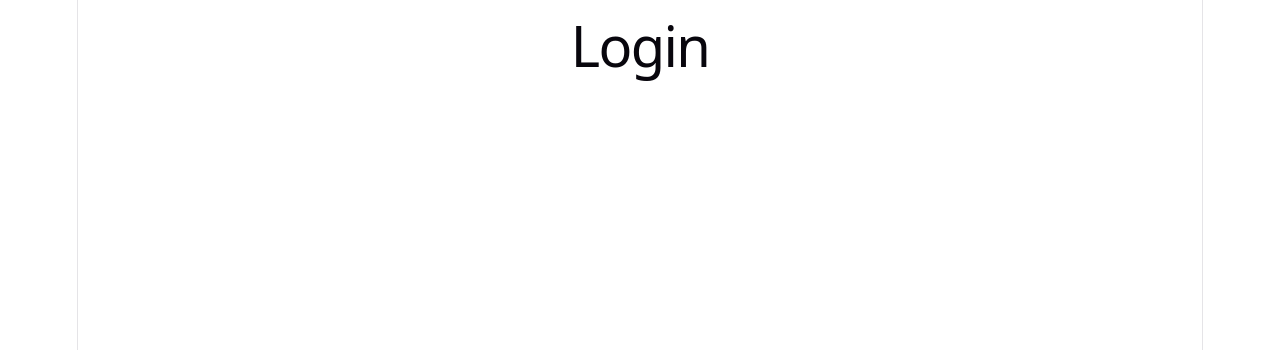
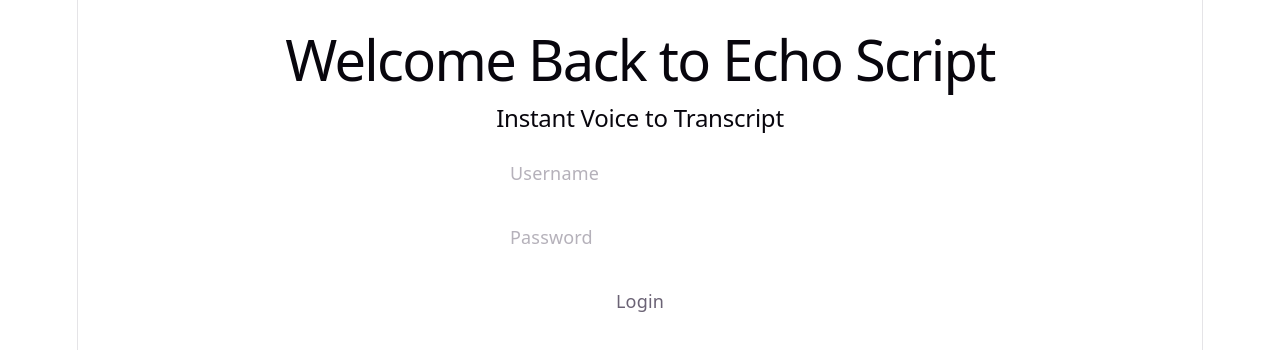
Before and after one commit to Virrender/echo-script-ai, a React app in the folder frontend/: page / in a window 1280 px wide. Shown: the top 350 px of the page. Built offline with nearby package versions, Linux system fonts and the light colour scheme; the HTML template or start-up script is replaced by a standard one.

Commit message:
Connect login page to FastAPI authentication

```diff
--- a/frontend/src/components/Navbar.jsx
+++ b/frontend/src/components/Navbar.jsx
@@ -22,9 +22,9 @@
             <div className="flex items-center gap-3">
 
 
-                <h2>Login</h2>
+                <h2>User Profile</h2>
 
-                <h2>Signup</h2>
+
 
 
             </div>
--- a/frontend/src/pages/Dashboard.jsx
+++ b/frontend/src/pages/Dashboard.jsx
@@ -11,13 +11,13 @@
   const [sidebaropen, setSidebaropen]= useState(true);
   const [recordings, setRecordings] = useState([]);
 
-useEffect(() =>{
-  fetch("http://127.0.0.1:8000/recordings")
-      .then(response => response.json())
-      .then(data =>{
-        setRecordings(data);
-      })
-},[]);
+// useEffect(() =>{
+//   fetch("http://127.0.0.1:8000/recordings")
+//       .then(response => response.json())
+//       .then(data =>{
+//         setRecordings(data);
+//       })
+// },[]);
 
 
 
--- a/frontend/src/pages/Login.jsx
+++ b/frontend/src/pages/Login.jsx
@@ -1,5 +1,79 @@
+import { useState  } from 'react';
+import { useNavigate } from "react-router-dom";
+
+
+
 function Login() {
-    return <h1>Login</h1>;
+
+    const [username, setUsername]=useState("")
+    const [password, setPassword]=useState("")
+    const [error, setError]=useState("")
+    const navigate = useNavigate();
+
+
+
+async function handleLogin(e){
+    e.preventDefault();
+    setError("");
+
+
+    const response = await fetch("http://127.0.0.1:8000/auth/login",{
+        method:"POST",
+        headers:{
+            "content-Type":"application/json",
+        },
+        body: JSON.stringify({
+            username:username,
+            password:password,
+        }),
+    });
+    const data= await response.json();
+
+    if(response.ok){
+        localStorage.setItem("token", data.access_token );
+        navigate("/dashboard");
+    } else {
+        console.error(data.detail);
+        setError(data.detail);
+    }
+
+
+
+
+}
+
+    return (<>
+
+<div className="p-3">
+    <h1>Welcome Back to Echo Script</h1>
+    <h2>Instant Voice to Transcript</h2>
+    <form onSubmit={(e)=> handleLogin(e)}>
+    <div className="p-2 m-4 border border-white ">
+{/* <label htmlFor="username">Enter Username </label> */}
+<input
+type="text"
+name="username"
+placeholder="Username"
+value={username}
+onChange={(e)=> setUsername(e.target.value)} />
+    </div>
+    <div className="p-2 m-4 border border-white" >
+{/* <label htmlFor="password">Enter Password </label> */}
+<input
+type="password"
+name="password"
+placeholder="Password"
+value={password}
+onChange={(e)=> setPassword(e.target.value)} />
+    </div>
+    <div className="p-2 m-4 border border-white">
+<button type="submit">Login</button>
+    </div>
+    <h2>{error}</h2>
+    </form>
+</div>
+
+    </>)
 }
 
 export default Login
```
